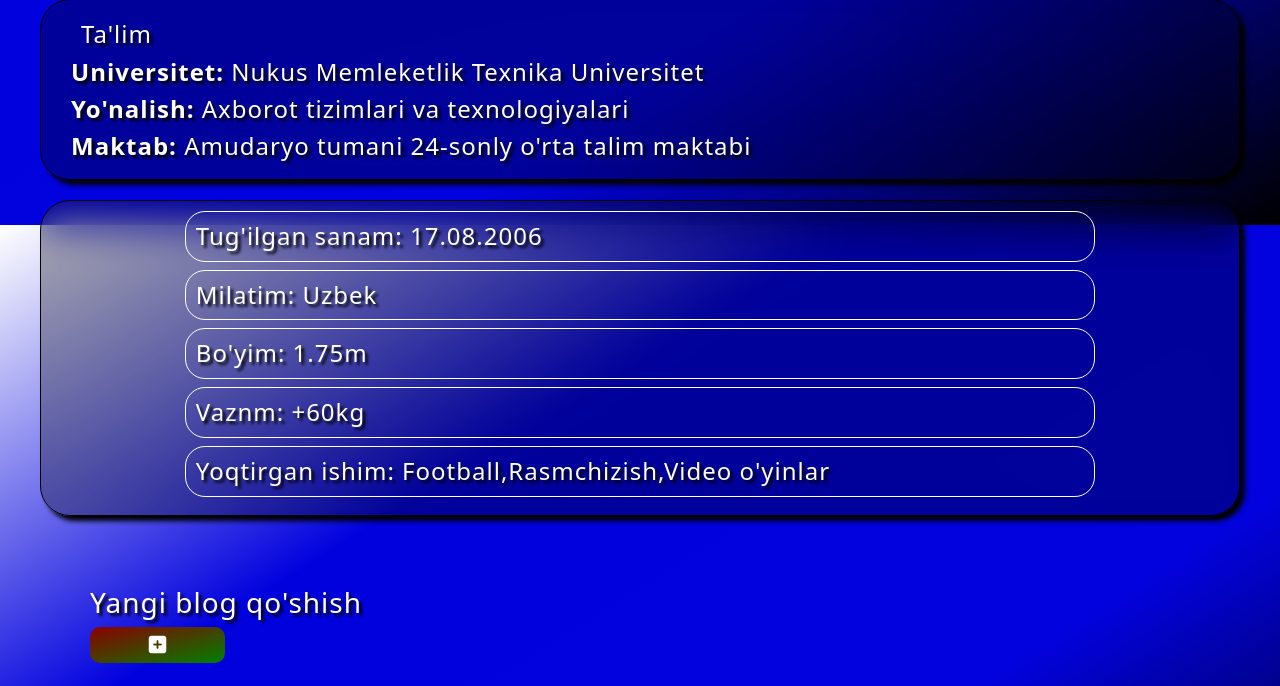
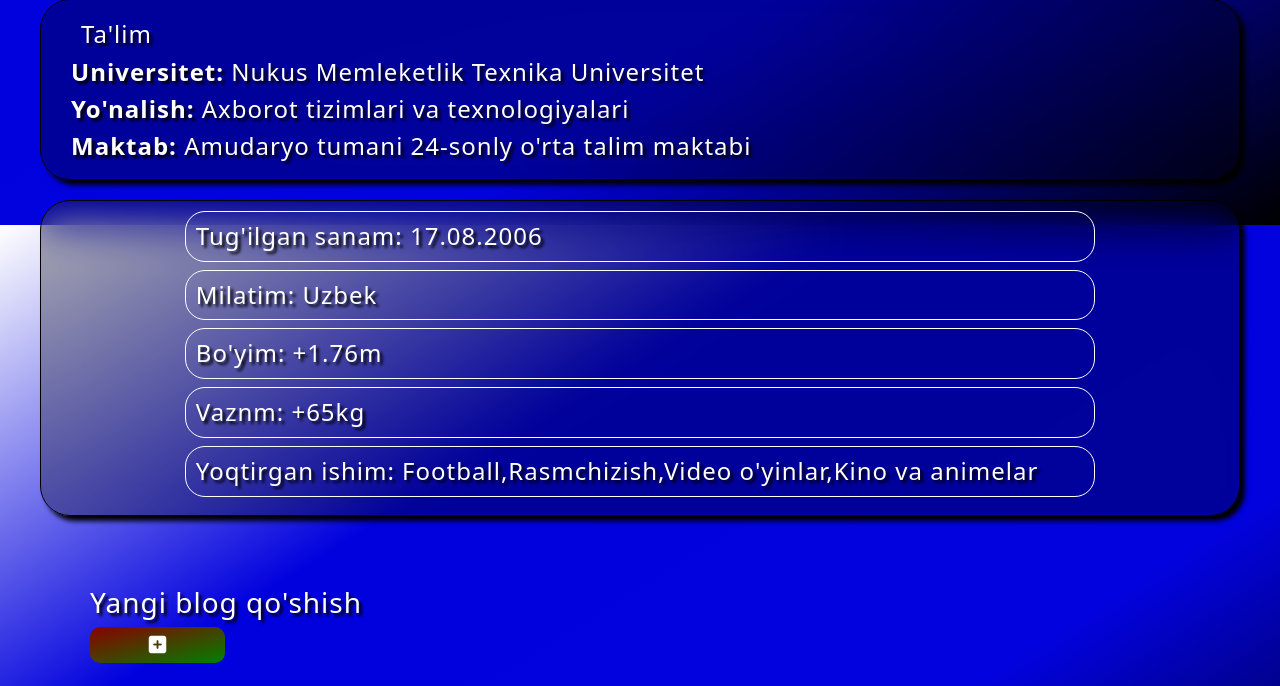
Before and after one commit to qodirboyev/Demir_portfolio, a Django app: page /about/about_me/ in a window 1280 px wide. Shown: the part 575-1261 px from the top of the page. Run offline with Django 5.2, Linux system fonts and the light colour scheme; the visitor is signed in with stand-in values (Sample User, id 1); data that the repository does not hold is empty; some libraries are stand-ins or nearby versions.

Commit message:
Update personal details in about.html

```diff
--- a/templates/about_resume_app/about.html
+++ b/templates/about_resume_app/about.html
@@ -83,9 +83,9 @@
     <section class="bio">
         <h4 class="matn_h4">Tug'ilgan sanam: 17.08.2006</h4>
         <h4 class="matn_h4">Milatim: Uzbek</h4>
-        <h4 class="matn_h4">Bo'yim: 1.75m</h4>
-        <h4 class="matn_h4">Vaznm: +60kg</h4>
-        <h4 class="matn_h4">Yoqtirgan ishim: Football,Rasmchizish,Video o'yinlar</h4>
+        <h4 class="matn_h4">Bo'yim: +1.76m</h4>
+        <h4 class="matn_h4">Vaznm: +65kg</h4>
+        <h4 class="matn_h4">Yoqtirgan ishim: Football,Rasmchizish,Video o'yinlar,Kino va animelar</h4>
     </section>
 
 
```
